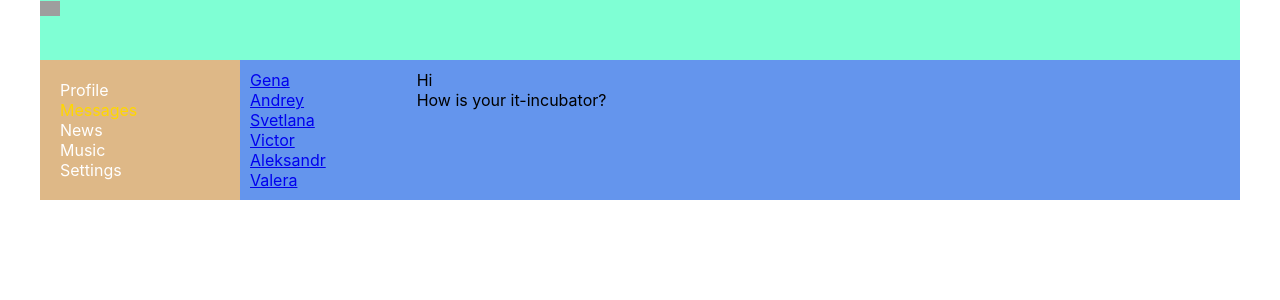
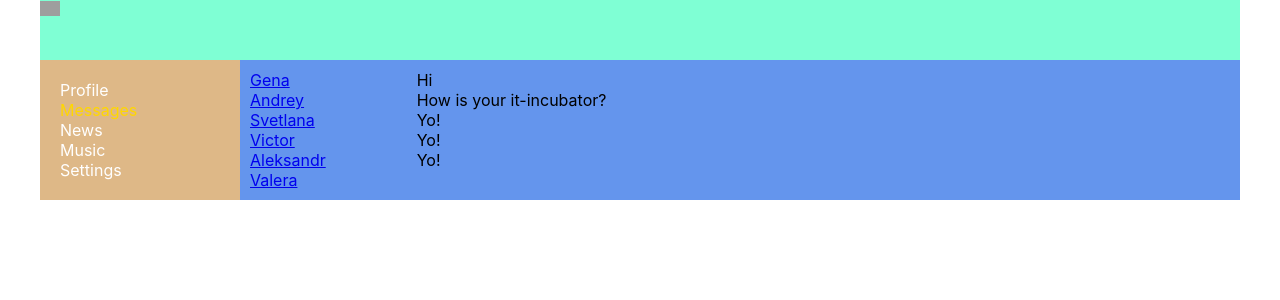
Before and after one commit to genamontana/samurai-way-main, a React (Create React App) app: page /dialogs in a window 1280 px wide. Shown: the top 300 px of the page. Built offline with nearby package versions, Linux system fonts and the light colour scheme; grey boxes are pictures that could not be loaded.

Commit message:
Viewed 25 Lesson (map)

```diff
--- a/src/componets/Dialogs/Dialogs.tsx
+++ b/src/componets/Dialogs/Dialogs.tsx
@@ -3,9 +3,10 @@ import s from './Dilogs.module.css'
 import {DialogItem} from './DialogItem/DialogItem';
 import {Message} from './Message/Message';
 
+
 export const Dialogs = () => {
 
-    let dialogsData = [
+    let dialogs = [
         {id: '1', name: 'Gena',},
         {id: '2', name: 'Andrey',},
         {id: '3', name: 'Svetlana',},
@@ -14,7 +15,7 @@ export const Dialogs = () => {
         {id: '6', name: 'Valera',},
     ]
 
-    let messagesData = [
+    let messages = [
         {id: '1', message: 'Hi',},
         {id: '2', message: 'How is your it-incubator?',},
         {id: '3', message: 'Yo!',},
@@ -22,21 +23,18 @@ export const Dialogs = () => {
         {id: '5', message: 'Yo!',}
     ]
 
+    let dialogsElements = dialogs.map(d => <DialogItem id={d.id} name={d.name}/>)
+
+    let messagesElements = messages.map(m => <Message message={m.message}/>)
 
 
     return (
         <div className={s.dialogs}>
             <div className={s.dialogsItems}>
-                <DialogItem id={dialogsData[0].id} name={dialogsData[0].name}/>
-                <DialogItem id={dialogsData[1].id} name={dialogsData[1].name}/>
-                <DialogItem id={dialogsData[2].id} name={dialogsData[2].name}/>
-                <DialogItem id={dialogsData[3].id} name={dialogsData[3].name}/>
-                <DialogItem id={dialogsData[4].id} name={dialogsData[4].name}/>
-                <DialogItem id={dialogsData[5].id} name={dialogsData[5].name}/>
+                {dialogsElements}
             </div>
             <div className={s.messages}>
-                <Message message={messagesData[0].message}/>
-                <Message message={messagesData[1].message}/>
+                {messagesElements}
             </div>
         </div>
     )
--- a/src/componets/Profile/MyPosts/MyPosts.tsx
+++ b/src/componets/Profile/MyPosts/MyPosts.tsx
@@ -4,10 +4,14 @@ import {Post} from './Post/Post';
 
 export const MyPosts = () => {
 
-    let postData = [
+    let posts = [
         {id: '1', message: 'Hi, how are you?', likesCount: 12,},
         {id: '2', message: 'It\'s my first post', likesCount: 11,},
+        {id: '3', message: 'Hello', likesCount: 11,},
+        {id: '4', message: 'Yes', likesCount: 11,},
     ]
+
+    let postsElements = posts.map(p => <Post message={p.message} likesCount={p.likesCount}/>)
 
     return <div className={s.postsBlock}>
         <h3>My posts</h3>
@@ -20,8 +24,7 @@ export const MyPosts = () => {
             </div>
         </div>
         <div className={s.posts}>
-            <Post message={postData[0].message} likesCount={postData[0].likesCount}/>
-            <Post message={postData[1].message} likesCount={postData[1].likesCount}/>
+            {postsElements}
         </div>
     </div>
 }
```
